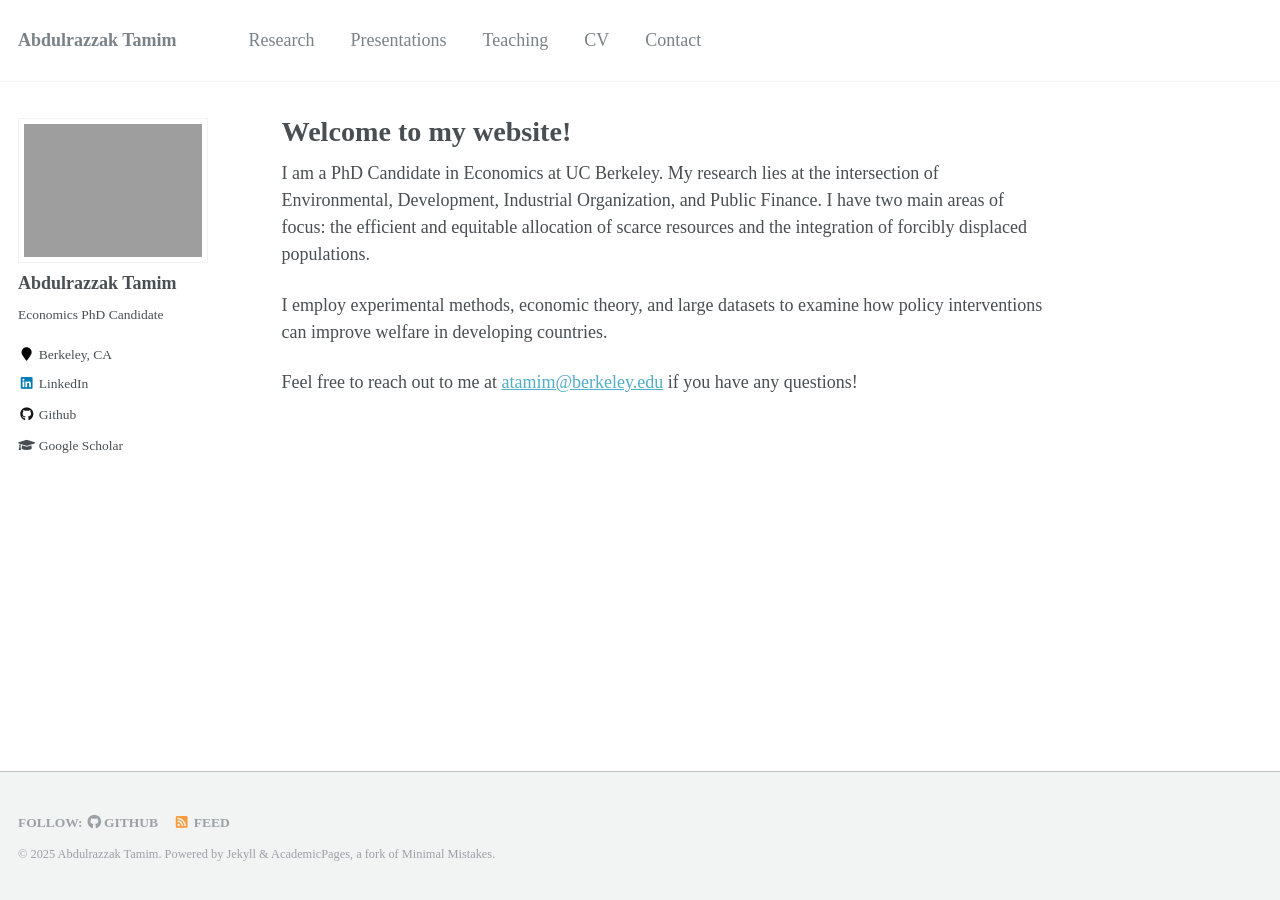
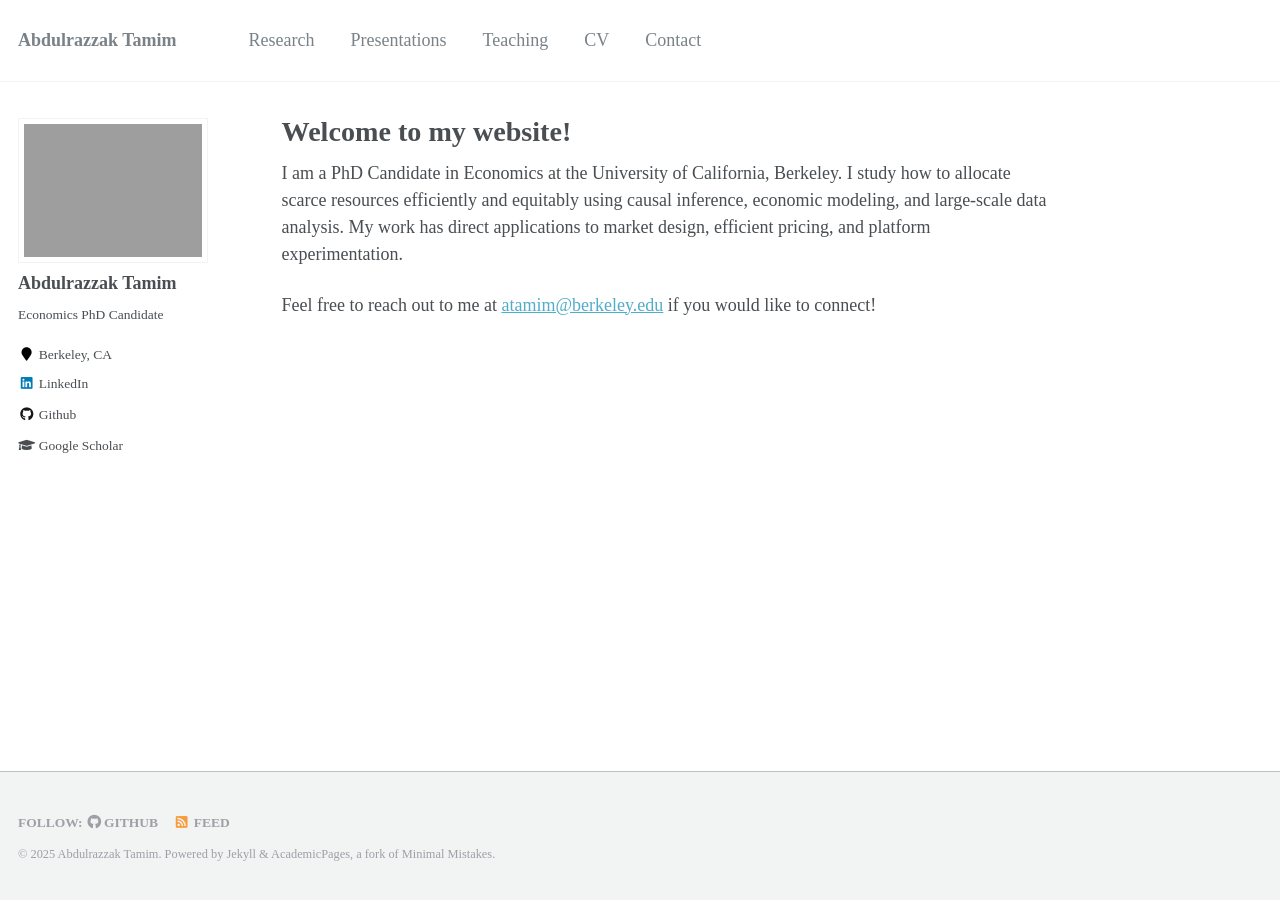
Before and after one commit to AbdulrazzakTamim/abdulrazzaktamim.github.io, a Jekyll site: the page built from _pages/about.md, in a window 1280 px wide. Built offline with Jekyll 4.4.1, drawn with Linux system fonts in a browser that asks for light colours; comment, search, counter and statistics services are not loaded.

Commit message:
Revise about page content and email link
Updated personal description and contact information.

```diff
--- a/_pages/about.md
+++ b/_pages/about.md
@@ -8,8 +8,7 @@ redirect_from:
   - /about.html
 ---
 
-I am a PhD Candidate in Economics at UC Berkeley. My research lies at the intersection of Environmental, Development, Industrial Organization, and Public Finance. I have two main areas of focus: the efficient and equitable allocation of scarce resources and the integration of forcibly displaced populations.
+I am a PhD Candidate in Economics at the University of California, Berkeley. I study how to allocate scarce resources efficiently and equitably using causal inference, economic modeling, and large-scale data analysis. My work has direct applications to market design, efficient pricing, and platform experimentation.
 
-I employ experimental methods, economic theory, and large datasets to examine how policy interventions can improve welfare in developing countries.
 
-Feel free to reach out to me at <a href="mailto:atamim@berkeley.edu" target="_blank" rel="noopener noreferrer">atamim@berkeley.edu</a> if you have any questions!
+Feel free to reach out to me at <a href="mailto:atamim@berkeley.edu" rel="noopener noreferrer">atamim@berkeley.edu</a> if you would like to connect!
```
